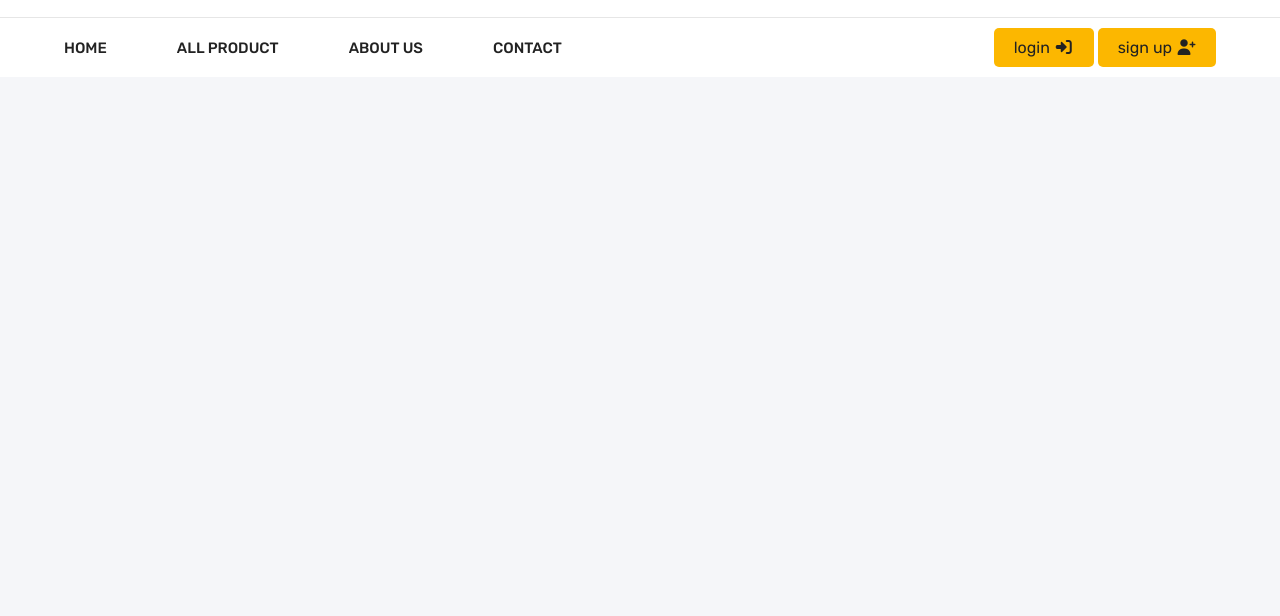
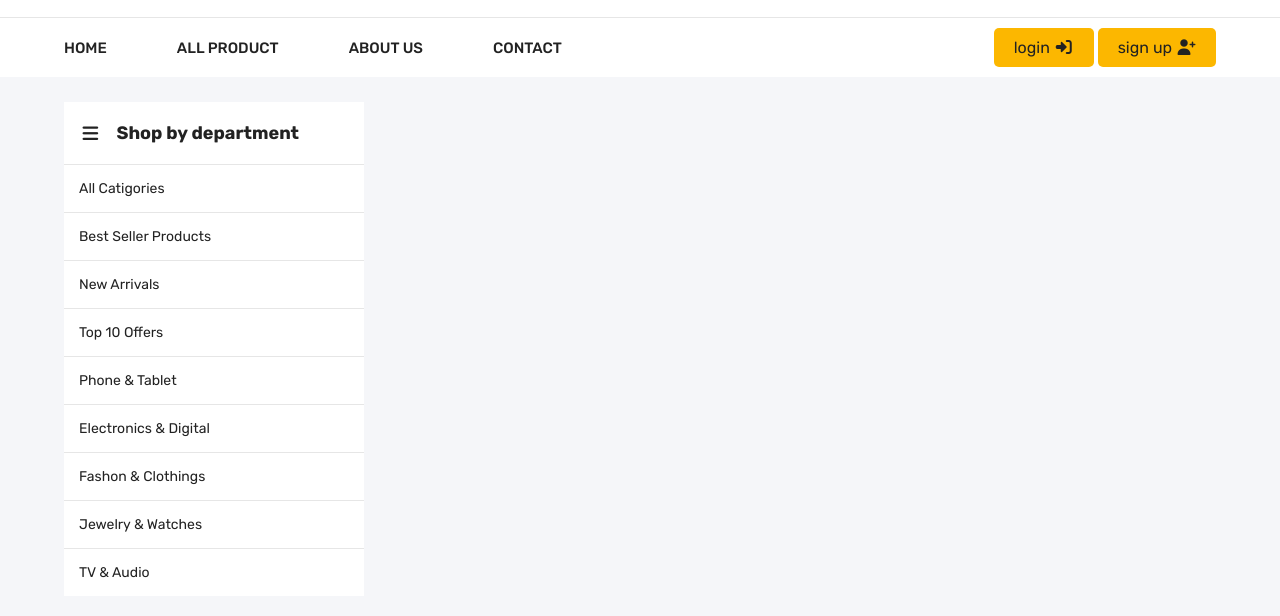
Before and after one commit to Hassan-Abd-El-Aziz/Ecommerce-Website-, a plain HTML site: page index.html in a window 1280 px wide. Shown: the part 78-694 px from the top of the page. Drawn offline with Linux system fonts and the light colour scheme; a web font is replaced by a local one.

Commit message:
create side bar

```diff
--- a/css/style.css
+++ b/css/style.css
@@ -295,3 +295,33 @@ header .links .loging_signup a {
 .cart .button_cart .trans_bg:hover {
   background: var(--main-color);
 }
+
+/* end side card */
+
+/* start slider */
+.slider .container .side_bar {
+  width: 300px;
+  display: flex;
+  background: #fff;
+  flex-direction: column;
+}
+.slider .container .side_bar h2 {
+  padding: 20px 15px;
+  display: flex;
+  gap: 15px;
+  align-items: center;
+  font-size: 18px;
+}
+
+.slider .container .side_bar a {
+  padding: 15px;
+  font-size: 14px;
+  font-weight: 500px;
+  color: var(--dark-color);
+  border-top: 1px solid var(--border-color);
+  transition: 0.3s ease-in-out;
+}
+.slider .container .side_bar a:hover {
+  color: white;
+  background: var(--main-color);
+}
--- a/index.html
+++ b/index.html
@@ -92,6 +92,24 @@
         </div>
       </div>
     </div>
+
+    <section class="slider">
+      <div class="container">
+        <div class="side_bar">
+          <h2><i class="fa-solid fa-bars"></i> Shop by department</h2>
+          <a href="#">All Catigories</a>
+          <a href="#">Best Seller Products</a>
+          <a href="#">New Arrivals</a>
+          <a href="#">Top 10 Offers</a>
+          <a href="#">Phone & Tablet</a>
+          <a href="#">Electronics & Digital</a>
+          <a href="#">Fashon & Clothings</a>
+          <a href="#">Jewelry & Watches</a>
+          <a href="#">TV & Audio</a>
+        </div>
+      </div>
+    </section>
+
     <script src="js/main.js"></script>
   </body>
 </html>
```
Also changed, not shown: 1 other file.
